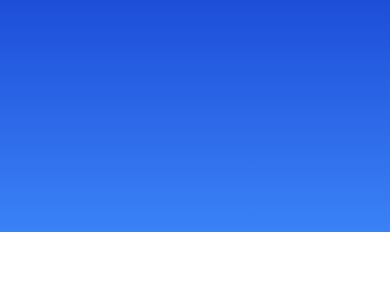
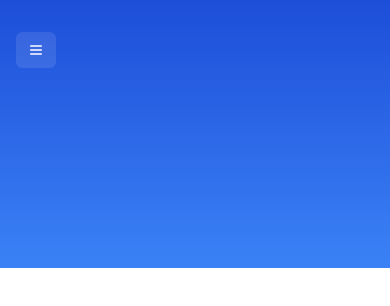
Before and after one commit to akaahl/lilia, a Next.js app: page / in a window 390 px wide. Shown: the top 306 px of the page. Built offline with nearby package versions, Linux system fonts and the light colour scheme.

Commit message:
Render Mobile sidebar and navigation buttons

```diff
--- a/components/Navigation.tsx
+++ b/components/Navigation.tsx
@@ -1,7 +1,12 @@
 "use client";
 
-import { usePathname } from "next/navigation";
+import { usePathname, useRouter } from "next/navigation";
+import { useMedia } from "react-use";
 import NavButton from "./NavButton";
+import { useState } from "react";
+import { Sheet, SheetContent, SheetTrigger } from "./ui/sheet";
+import { Button } from "./ui/button";
+import { Menu } from "lucide-react";
 
 const routes = [
   {
@@ -27,7 +32,53 @@ const routes = [
 ];
 
 export default function Navigation() {
+  const [isOpen, setIsOpen] = useState<boolean>(false);
   const pathname = usePathname();
+  const router = useRouter();
+  const isMobile = useMedia("(max-width: 1024px)", false);
+
+  const onClick = (href: string) => {
+    router.push(href);
+    setIsOpen(false);
+  };
+
+  if (isMobile) {
+    return (
+      <Sheet
+        open={isOpen}
+        onOpenChange={setIsOpen}
+      >
+        <SheetTrigger>
+          <Button
+            variant="outline"
+            className="focus-visible:ring-offset-0 focus-visible:ring-transparent font-normal bg-white/10
+            hover:bg-white/20 hover:text-white border-none outline-none text-white focus:bg-white/30
+            transition"
+            size="sm"
+          >
+            <Menu size="4" />
+          </Button>
+        </SheetTrigger>
+        <SheetContent
+          side="left"
+          className="px-2"
+        >
+          <nav className="flex flex-col gap-y-2 pt-6">
+            {routes.map((route) => (
+              <Button
+                key={route.href}
+                variant={pathname === route.href ? "secondary" : "ghost"}
+                onClick={() => onClick(route.href)}
+                className="font-semibold"
+              >
+                {route.label}
+              </Button>
+            ))}
+          </nav>
+        </SheetContent>
+      </Sheet>
+    );
+  }
 
   return (
     <nav className="hidden lg:flex items-center gap-x-2 over-x-auto">
--- a/package.json
+++ b/package.json
@@ -22,6 +22,7 @@
     "next": "14.2.15",
     "react": "^18",
     "react-dom": "^18",
+    "react-use": "^17.5.1",
     "tailwind-merge": "^2.5.4",
     "tailwindcss-animate": "^1.0.7",
     "zod": "^3.23.8"
```
Also changed, not shown: 1 other file (tests, documents, lock files or other folders).
